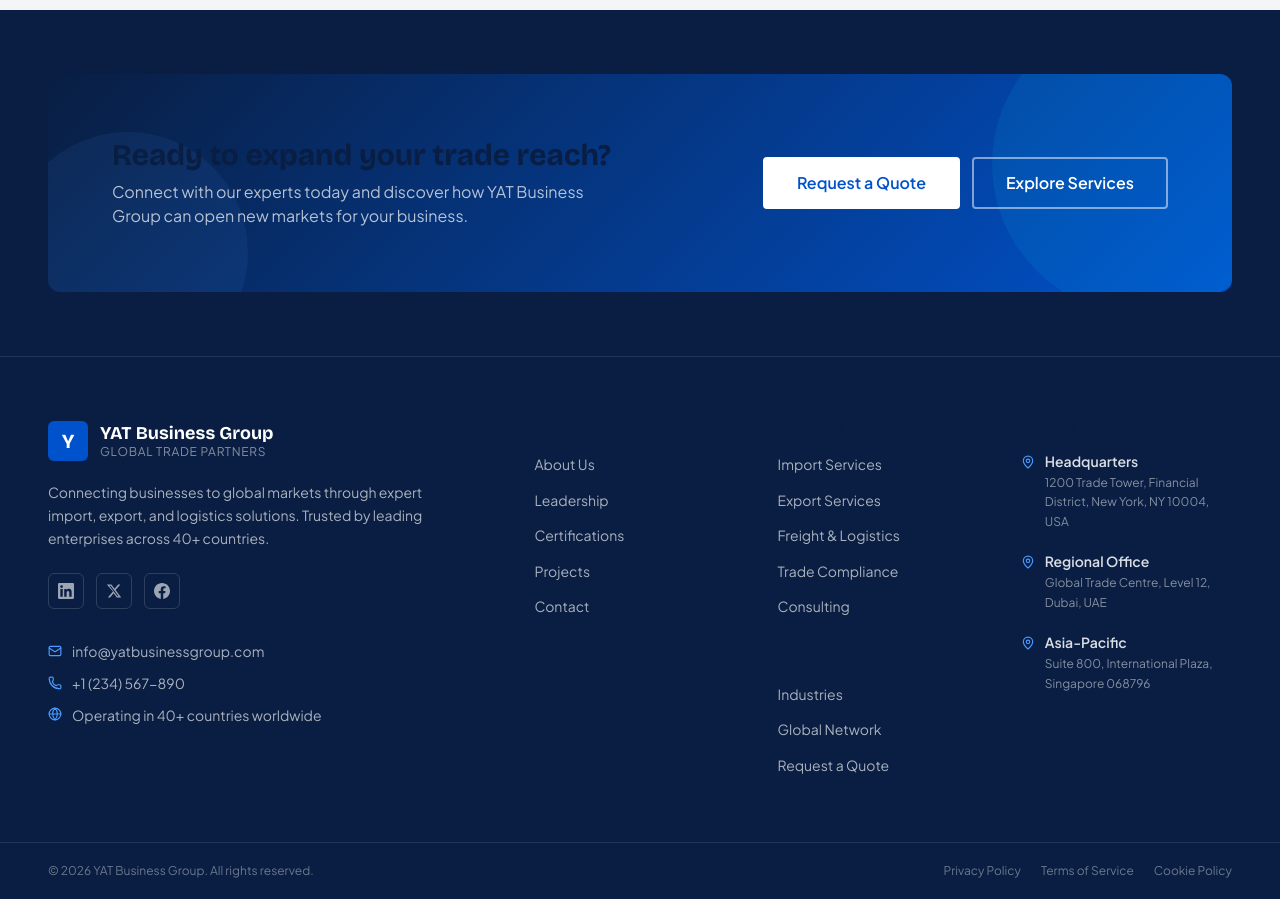
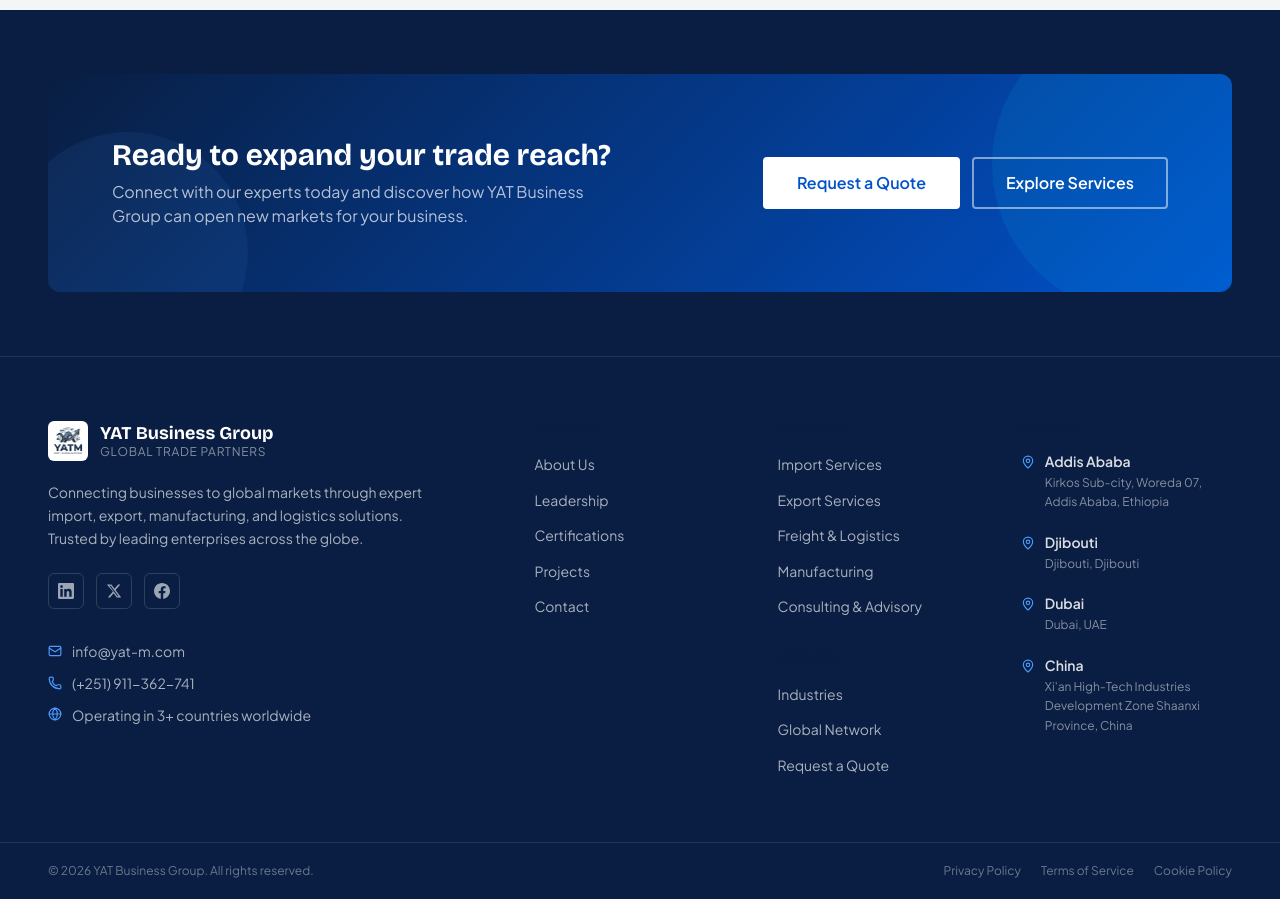
Before and after one commit to Bisrategebriel/yatm, a Next.js app: page / in a window 1280 px wide. Shown: the part 4900-5799 px from the top of the page. Built offline with nearby package versions, Linux system fonts and the light colour scheme.

Commit message:
fix(content): update footer information

```diff
--- a/components/Footer.tsx
+++ b/components/Footer.tsx
@@ -14,8 +14,8 @@
     { href: "/services/import", label: "Import Services" },
     { href: "/services/export", label: "Export Services" },
     { href: "/services/logistics", label: "Freight & Logistics" },
-    { href: "/services/compliance", label: "Trade Compliance" },
-    { href: "/services/consulting", label: "Consulting" },
+    { href: "/services/manufacturing", label: "Manufacturing" },
+    { href: "/services/consulting", label: "Consulting & Advisory" },
   ],
   explore: [
     { href: "/industries", label: "Industries" },
@@ -30,9 +30,10 @@
 };
 
 const offices = [
-  { city: "Headquarters", address: "1200 Trade Tower, Financial District, New York, NY 10004, USA" },
-  { city: "Regional Office", address: "Global Trade Centre, Level 12, Dubai, UAE" },
-  { city: "Asia-Pacific", address: "Suite 800, International Plaza, Singapore 068796" },
+  { city: "Addis Ababa", address: "Kirkos Sub-city, Woreda 07, Addis Ababa, Ethiopia" },
+  { city: "Djibouti", address: "Djibouti, Djibouti" },
+  { city: "Dubai", address: "Dubai, UAE" },
+  { city: "China", address: "Xi'an High-Tech Industries Development Zone Shaanxi Province, China" },
 ];
 
 export default function Footer() {
@@ -44,7 +45,7 @@
           <div className="cta-banner">
             <div className="relative z-10 flex flex-col md:flex-row items-center justify-between gap-6 text-center md:text-left">
               <div>
-                <h2 className="text-2xl md:text-3xl font-bold text-white font-display mb-2">
+                <h2 className="text-2xl md:text-3xl font-bold text-white font-display mb-2" style={{ color: "#fff" }}>
                   Ready to expand your trade reach?
                 </h2>
                 <p className="text-white/70 text-sm md:text-base max-w-lg">
@@ -70,8 +71,8 @@
           {/* Brand column */}
           <div className="xl:col-span-2">
             <Link href="/" className="flex items-center gap-3 mb-5" aria-label="YAT Business Group home">
-              <div className="w-10 h-10 rounded-md bg-[#0052CC] flex items-center justify-center font-bold text-xl font-display">
-                Y
+              <div className="w-10 h-10 rounded-md bg-[#FFFFFF] flex items-center justify-center font-bold text-xl font-display">
+                <img src="/yatm-logo.png" alt="Logo" width={32} height={32} />
               </div>
               <div>
                 <p className="font-bold text-lg text-white font-display leading-tight">YAT Business Group</p>
@@ -80,8 +81,8 @@
             </Link>
 
             <p className="text-white/65 text-sm leading-relaxed mb-6 max-w-sm">
-              Connecting businesses to global markets through expert import, export, and logistics solutions.
-              Trusted by leading enterprises across 40+ countries.
+              Connecting businesses to global markets through expert import, export, manufacturing, and logistics solutions.
+              Trusted by leading enterprises across the globe.
             </p>
 
             {/* Social icons */}
@@ -106,17 +107,17 @@
 
             {/* Contact quick links */}
             <div className="flex flex-col gap-3">
-              <a href="mailto:info@yatbusinessgroup.com" className="flex items-center gap-2.5 text-sm text-white/65 hover:text-white transition-colors">
+              <a href="mailto:info@yat-m.com" className="flex items-center gap-2.5 text-sm text-white/65 hover:text-white transition-colors">
                 <Mail size={14} className="text-[#4C9AFF] shrink-0" />
-                info@yatbusinessgroup.com
+                info@yat-m.com
               </a>
-              <a href="tel:+1234567890" className="flex items-center gap-2.5 text-sm text-white/65 hover:text-white transition-colors">
+              <a href="tel:+251911362741" className="flex items-center gap-2.5 text-sm text-white/65 hover:text-white transition-colors">
                 <Phone size={14} className="text-[#4C9AFF] shrink-0" />
-                +1 (234) 567-890
+                (+251) 911-362-741
               </a>
               <div className="flex items-start gap-2.5 text-sm text-white/65">
                 <Globe size={14} className="text-[#4C9AFF] shrink-0 mt-0.5" />
-                Operating in 40+ countries worldwide
+                Operating in 3+ countries worldwide
               </div>
             </div>
           </div>
```
